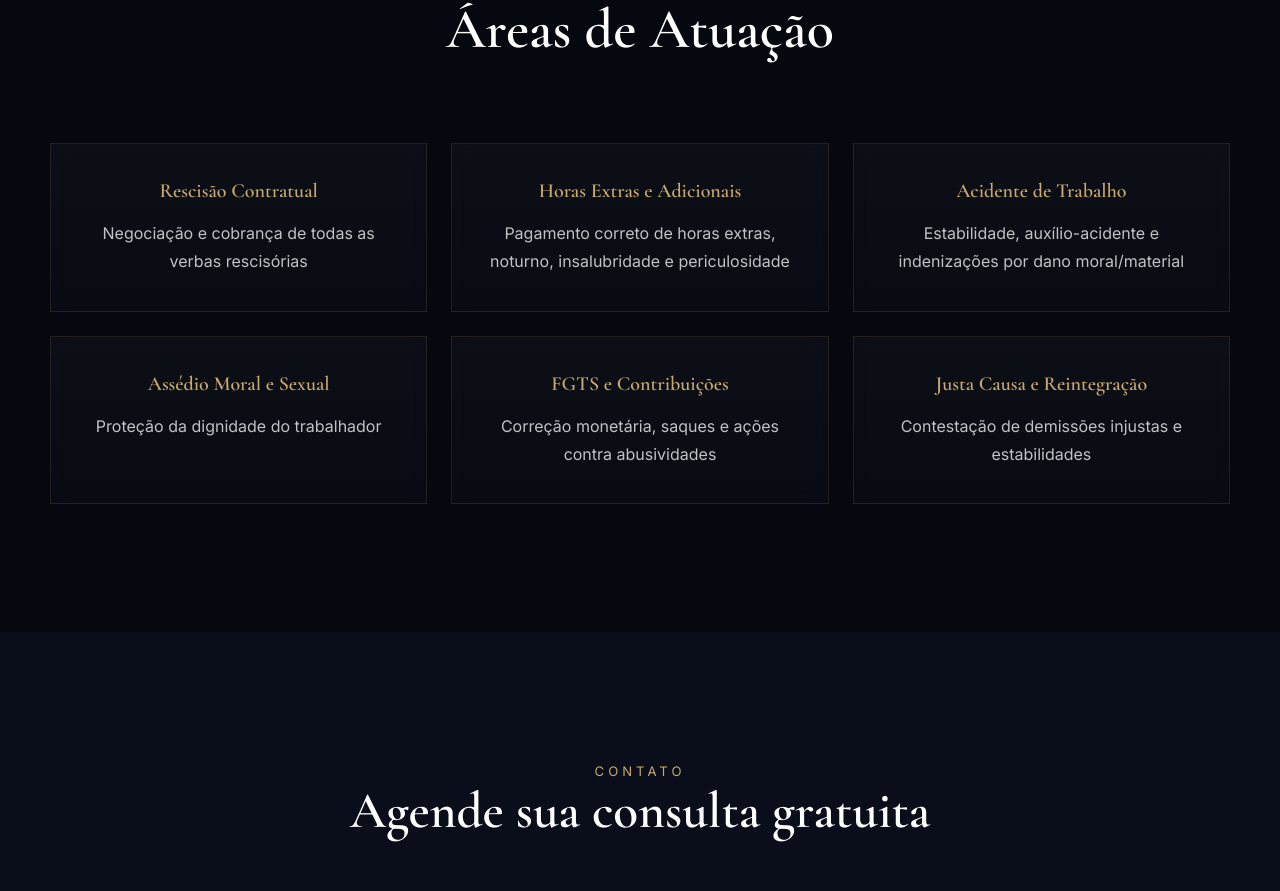
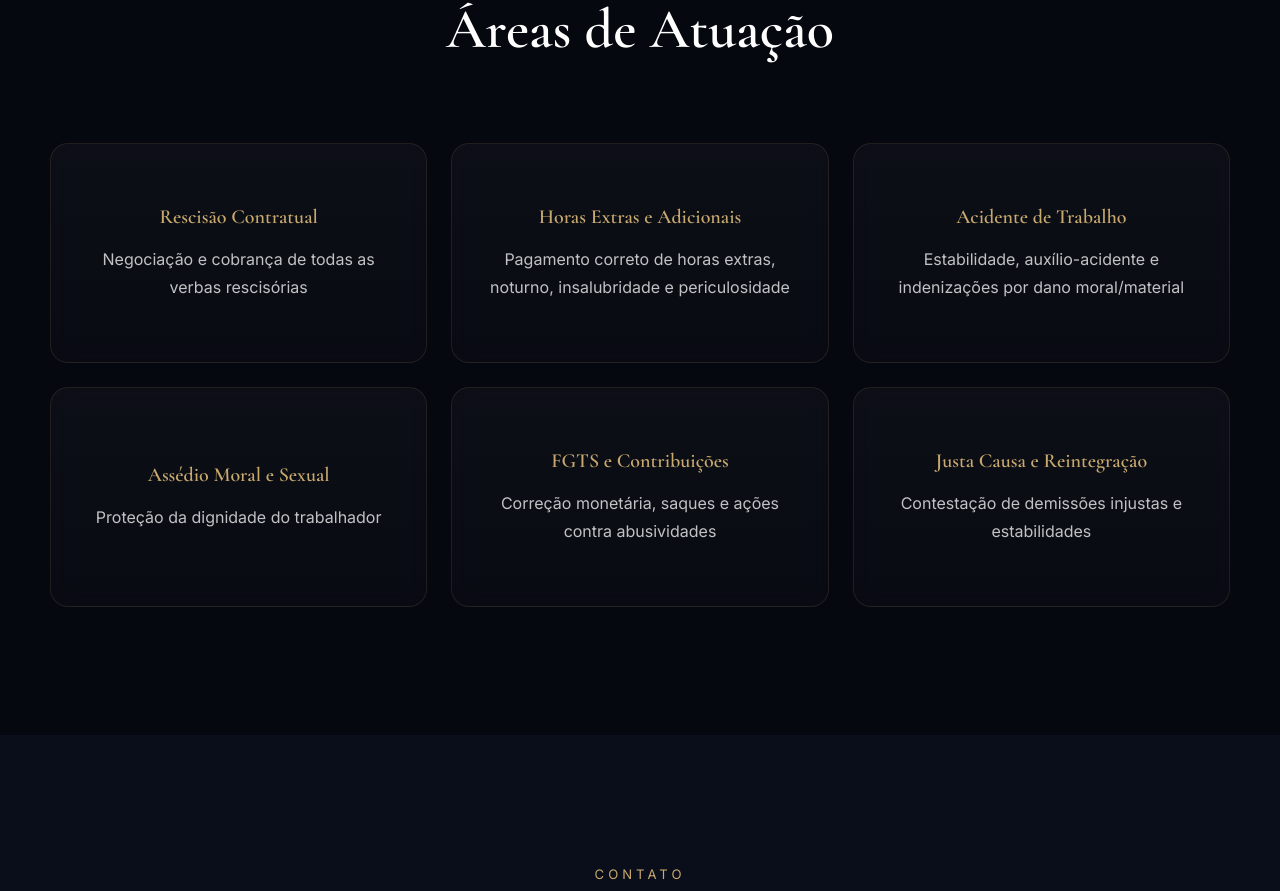
Before and after one commit to p9999999992002-gif/julia-rodrigues-advocacia, a Vue app: page / in a window 1280 px wide. Shown: the part 1812-2703 px from the top of the page. Built offline with nearby package versions, Linux system fonts and the light colour scheme.

Commit message:
231321321321312

```diff
--- a/src/components/Areas.vue
+++ b/src/components/Areas.vue
@@ -28,5 +28,126 @@ const areas = [
 </template>
 
 <style scoped>
-.areas{background:#060810;color:#fff;padding:8rem 0}.container{max-width:1280px;margin:0 auto;padding:0 1rem}.section-header{text-align:center;margin-bottom:5rem}.badge{color:#c8a96e;letter-spacing:4px;font-size:.82rem;text-transform:uppercase}.section-header h2{font-family:'Cormorant Garamond',serif;font-size:clamp(2.6rem,5vw,3.5rem);margin-top:1rem}.grid{display:grid;grid-template-columns:repeat(3,minmax(0,1fr));gap:1.5rem;max-width:1180px;margin:0 auto}.card{background:linear-gradient(180deg,rgba(255,255,255,.03),rgba(255,255,255,.015));border:1px solid rgba(200,169,110,.12);padding:2.2rem 1.8rem;transition:all .4s ease;height:100%;backdrop-filter:blur(10px);text-align:center}.card:hover{border-color:#c8a96e;transform:translateY(-10px);background:rgba(200,169,110,.06)}.card h3{color:#c8a96e;font-size:1.25rem;margin-bottom:1rem}.card p{color:rgba(255,255,255,.75);line-height:1.75}@media (max-width:1100px){.grid{grid-template-columns:repeat(2,minmax(0,1fr))}}@media (max-width:768px){.areas{padding:6rem 0}.grid{grid-template-columns:1fr;gap:1rem}.card{padding:2rem 1.4rem}.section-header{margin-bottom:3.5rem}}
+.areas{
+  background:#060810;
+  color:#fff;
+  padding:8rem 0;
+}
+
+.container{
+  max-width:1280px;
+  margin:0 auto;
+  padding:0 1rem;
+}
+
+.section-header{
+  text-align:center;
+  margin-bottom:5rem;
+}
+
+.badge{
+  color:#c8a96e;
+  letter-spacing:4px;
+  font-size:.82rem;
+  text-transform:uppercase;
+}
+
+.section-header h2{
+  font-family:'Cormorant Garamond',serif;
+  font-size:clamp(2.6rem,5vw,3.5rem);
+  margin-top:1rem;
+}
+
+.grid{
+  display:grid;
+  grid-template-columns:repeat(3,minmax(0,1fr));
+  gap:1.5rem;
+  max-width:1180px;
+  margin:0 auto;
+  align-items:stretch;
+}
+
+.card{
+  background:linear-gradient(
+    180deg,
+    rgba(255,255,255,.03),
+    rgba(255,255,255,.015)
+  );
+
+  border:1px solid rgba(200,169,110,.12);
+
+  padding:2.2rem 1.8rem;
+
+  transition:all .4s ease;
+
+  backdrop-filter:blur(10px);
+
+  text-align:center;
+
+  border-radius:18px;
+
+  display:flex;
+  flex-direction:column;
+  justify-content:center;
+
+  min-height:220px;
+}
+
+.card:hover{
+  border-color:#c8a96e;
+  transform:translateY(-10px);
+  background:rgba(200,169,110,.06);
+}
+
+.card h3{
+  color:#c8a96e;
+  font-size:1.25rem;
+  margin-bottom:1rem;
+}
+
+.card p{
+  color:rgba(255,255,255,.75);
+  line-height:1.75;
+}
+
+/* Tablet */
+@media (max-width:1100px){
+  .grid{
+    grid-template-columns:repeat(2,minmax(0,1fr));
+  }
+}
+
+/* Mobile */
+@media (max-width:768px){
+
+  .areas{
+    padding:6rem 0;
+  }
+
+  .section-header{
+    margin-bottom:3.5rem;
+  }
+
+  .grid{
+    grid-template-columns:1fr;
+
+    gap:1rem;
+
+    width:100%;
+
+    justify-content:center;
+  }
+
+  .card{
+    width:100%;
+
+    max-width:420px;
+
+    margin:0 auto;
+
+    padding:2rem 1.4rem;
+
+    min-height:auto;
+  }
+}
 </style>
```
